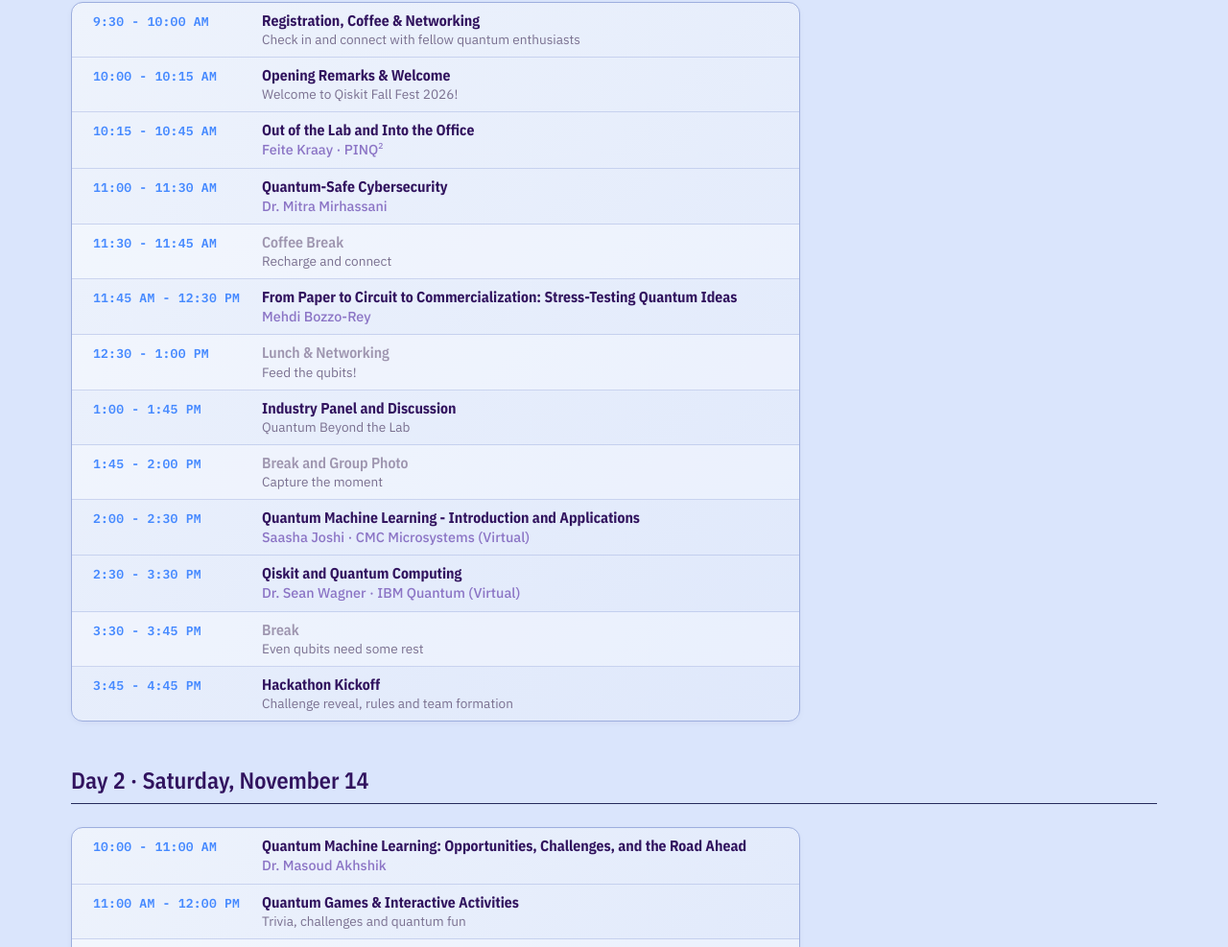
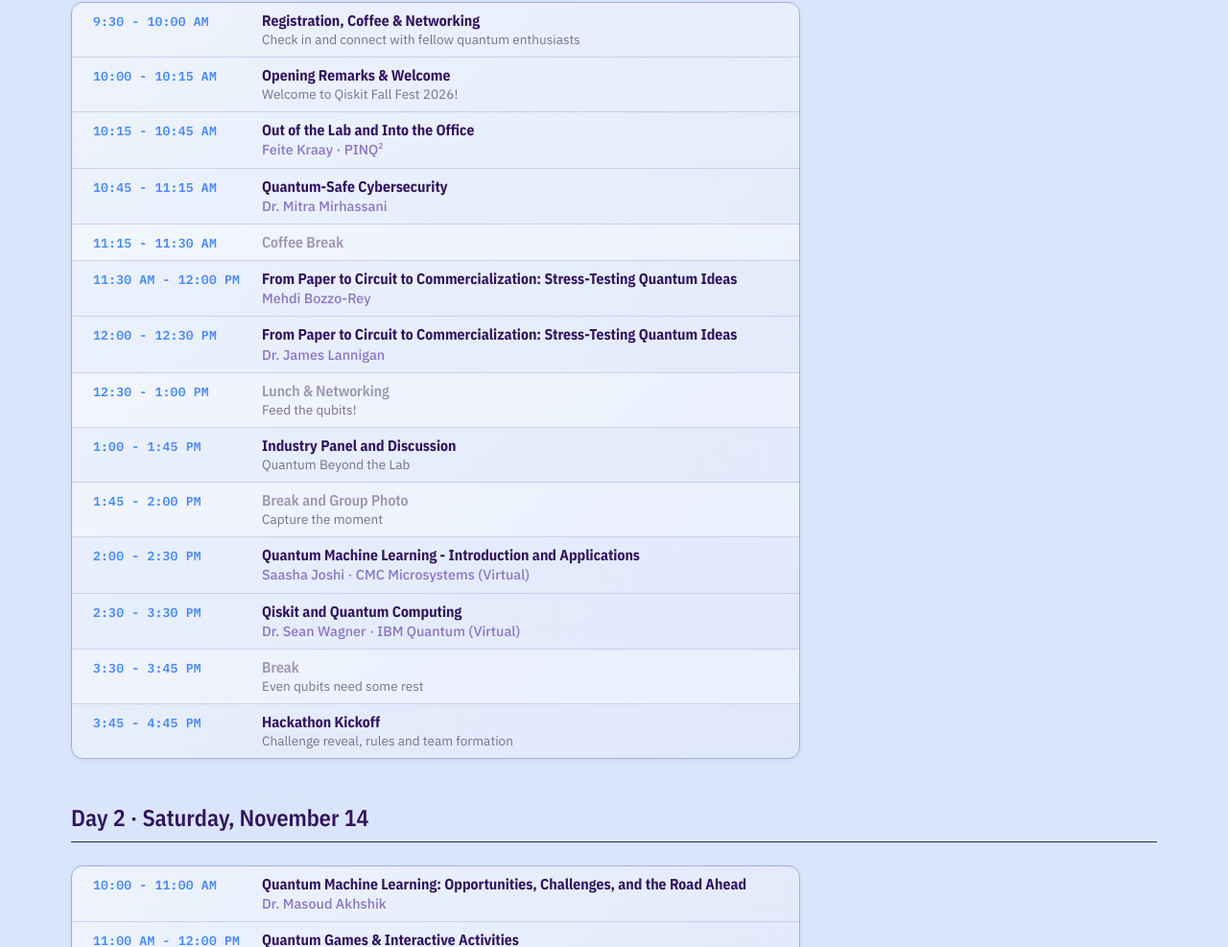
Before and after one commit to LuisaTu2/qiskit-uwindsor-website-2026, a plain HTML site: page index.html in a window 1280 px wide. Shown: the part 3098-4085 px from the top of the page at 96% size. Drawn offline with nearby package versions, Linux system fonts and the light colour scheme.

Commit message:
[isa] upadted agenda

```diff
--- a/index.html
+++ b/index.html
@@ -569,23 +569,22 @@
               </div>
             </li>
             <li class="schedule-item">
-              <div class="schedule-time">11:00 - 11:30 AM</div>
+              <div class="schedule-time">10:45 - 11:15 AM</div>
               <div class="schedule-details">
                 <div class="schedule-title">Quantum-Safe Cybersecurity</div>
                 <div class="schedule-meta schedule-speaker">
-                  <a href="#speaker-mitra">Dr. Mitra Mirhassani</a>
+                  <a href="#speaker-feite">Dr. Mitra Mirhassani</a>
                 </div>
               </div>
             </li>
             <li class="schedule-item is-break">
-              <div class="schedule-time">11:30 - 11:45 AM</div>
+              <div class="schedule-time">11:15 - 11:30 AM</div>
               <div class="schedule-details">
                 <div class="schedule-title">Coffee Break</div>
-                <div class="schedule-meta">Recharge and connect</div>
               </div>
             </li>
             <li class="schedule-item">
-              <div class="schedule-time">11:45 AM - 12:30 PM</div>
+              <div class="schedule-time">11:30 AM - 12:00 PM</div>
               <div class="schedule-details">
                 <div class="schedule-title">
                   From Paper to Circuit to Commercialization: Stress-Testing
@@ -593,6 +592,18 @@
                 </div>
                 <div class="schedule-meta schedule-speaker">
                   <a href="#speaker-mehdi">Mehdi Bozzo-Rey</a>
+                </div>
+              </div>
+            </li>
+            <li class="schedule-item">
+              <div class="schedule-time">12:00 - 12:30 PM</div>
+              <div class="schedule-details">
+                <div class="schedule-title">
+                  From Paper to Circuit to Commercialization: Stress-Testing
+                  Quantum Ideas
+                </div>
+                <div class="schedule-meta schedule-speaker">
+                  <a href="#speaker-mehdi">Dr. James Lannigan</a>
                 </div>
               </div>
             </li>
```
